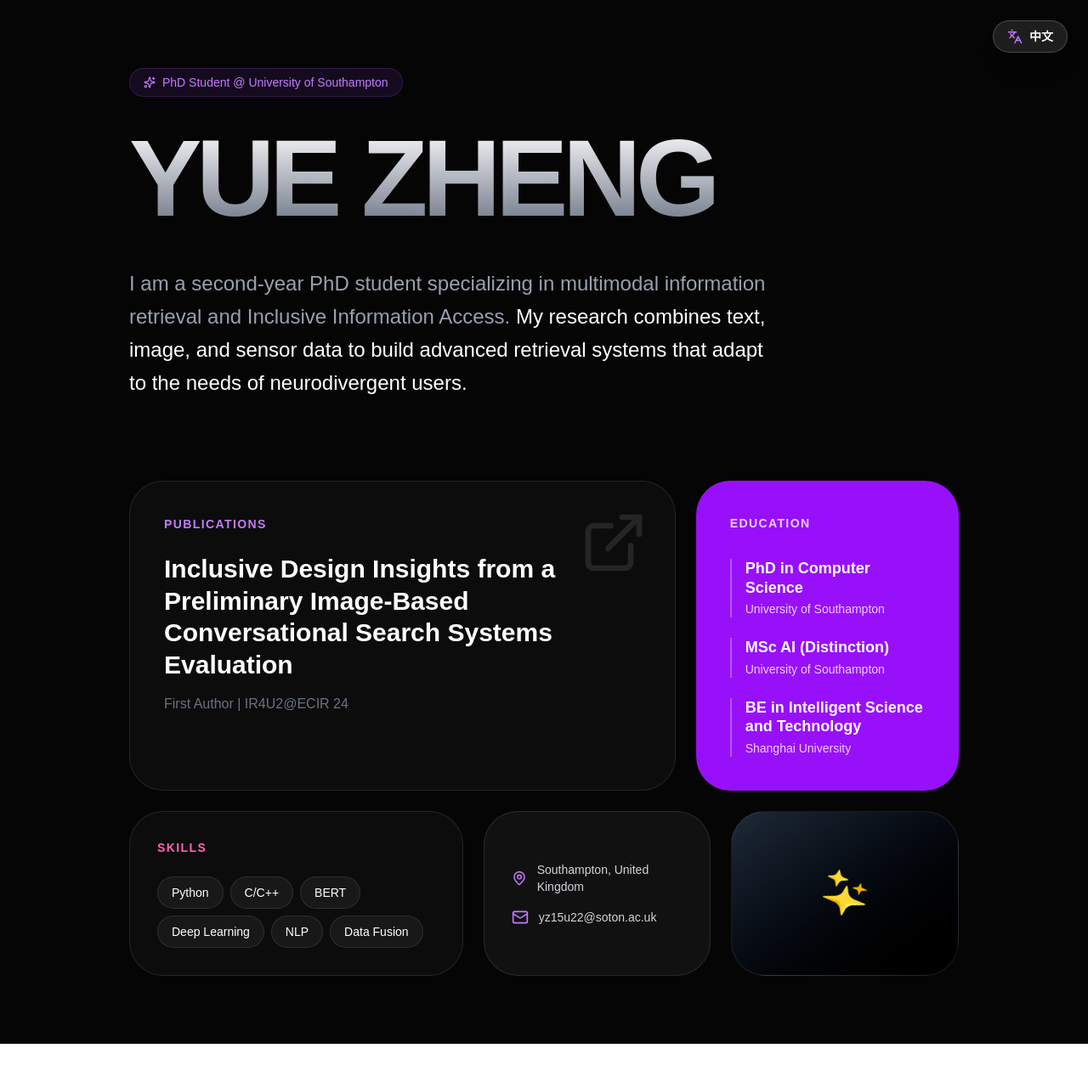
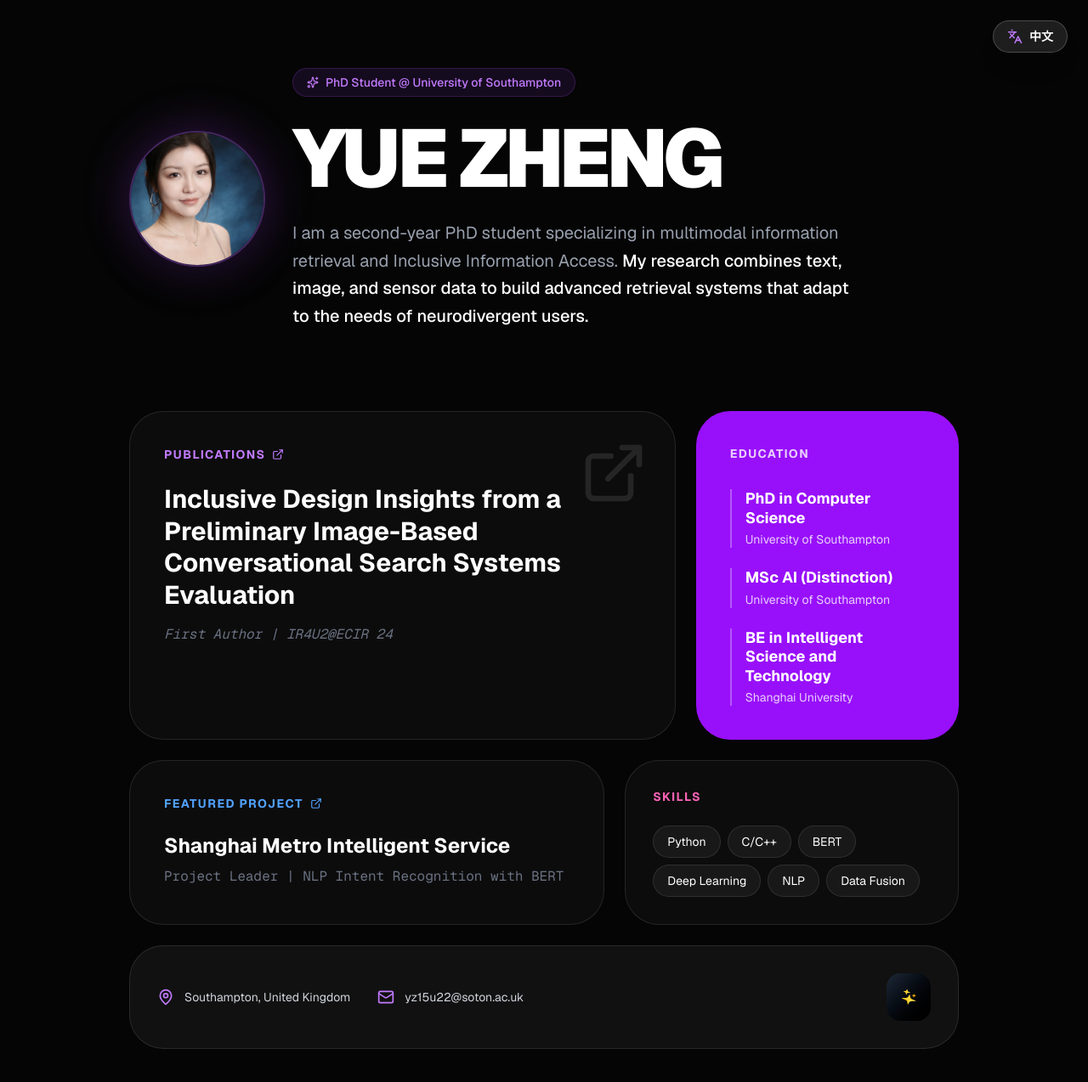
Before and after one commit to zyesj/yue-homepage, a Next.js app: page / in a window 1280 px wide. Shown: the top 1274 px of the page at 85% size. Before the commit the page ends 1229 px from the top, so only its background shows below. Built offline with nearby package versions, Linux system fonts and the light colour scheme.

Commit message:
feat: setup avatar, professional icons, and interactive project links

```diff
--- a/app/layout.tsx
+++ b/app/layout.tsx
@@ -2,7 +2,7 @@ import type { Metadata } from "next";
 import { Geist, Geist_Mono } from "next/font/google";
 import "./globals.css";
 
-
+// 保持原有的字体配置，确保网页美观
 const geistSans = Geist({
   variable: "--font-geist-sans",
   subsets: ["latin"],
@@ -13,21 +13,20 @@ const geistMono = Geist_Mono({
   subsets: ["latin"],
 });
 
-// app/layout.tsx
 export const metadata: Metadata = {
-  // 基础标题和描述
-  title: "Yue Zheng | 郑悦 ",
+  // 1. 基础 SEO 配置
+  title: "Yue Zheng | 郑悦 | PhD in Multimodal AI",
   description: "Personal website of Yue Zheng (郑悦), a PhD student at University of Southampton specializing in Multimodal AI and Inclusive Design.",
 
-  // 图标全家桶配置
+  // 2. 图标全家桶配置 (解决标签页图标不换的问题)
   icons: {
     icon: [
-      { url: '/favicon.ico' }, // 基础图标
+      { url: '/favicon.ico' },
       { url: '/favicon-16x16.png', sizes: '16x16', type: 'image/png' },
       { url: '/favicon-32x32.png', sizes: '32x32', type: 'image/png' },
     ],
     apple: [
-      { url: '/apple-touch-icon.png' }, // 苹果手机保存到桌面的图标
+      { url: '/apple-touch-icon.png' },
     ],
     other: [
       {
@@ -41,18 +40,21 @@ export const metadata: Metadata = {
     ],
   },
 
-// PWA 配置文件
+  // 3. PWA 配置文件
   manifest: '/site.webmanifest',
-}
+}; // <--- 这里的括号之前可能漏掉了
 
 export default function RootLayout({
   children,
 }: {
-  children: React.ReactNode
+  children: React.ReactNode;
 }) {
   return (
     <html lang="en">
-      <body>{children}</body>
+      {/* 将字体变量注入 body */}
+      <body className={`${geistSans.variable} ${geistMono.variable} antialiased`}>
+        {children}
+      </body>
     </html>
-  )
+  );
 }
--- a/app/page.tsx
+++ b/app/page.tsx
@@ -1,80 +1,14 @@
-// import Image from "next/image";
-
-// export default function Home() {
-//   return (
-//     <div className="flex min-h-screen items-center justify-center bg-zinc-50 font-sans dark:bg-black">
-//       <main className="flex min-h-screen w-full max-w-3xl flex-col items-center justify-between py-32 px-16 bg-white dark:bg-black sm:items-start">
-//         <Image
-//           className="dark:invert"
-//           src="/next.svg"
-//           alt="Next.js logo"
-//           width={100}
-//           height={20}
-//           priority
-//         />
-//         <div className="flex flex-col items-center gap-6 text-center sm:items-start sm:text-left">
-//           <h1 className="max-w-xs text-3xl font-semibold leading-10 tracking-tight text-black dark:text-zinc-50">
-//             To get started, edit the page.tsx file.
-//           </h1>
-//           <p className="max-w-md text-lg leading-8 text-zinc-600 dark:text-zinc-400">
-//             Looking for a starting point or more instructions? Head over to{" "}
-//             <a
-//               href="https://vercel.com/templates?framework=next.js&utm_source=create-next-app&utm_medium=appdir-template-tw&utm_campaign=create-next-app"
-//               className="font-medium text-zinc-950 dark:text-zinc-50"
-//             >
-//               Templates
-//             </a>{" "}
-//             or the{" "}
-//             <a
-//               href="https://nextjs.org/learn?utm_source=create-next-app&utm_medium=appdir-template-tw&utm_campaign=create-next-app"
-//               className="font-medium text-zinc-950 dark:text-zinc-50"
-//             >
-//               Learning
-//             </a>{" "}
-//             center.
-//           </p>
-//         </div>
-//         <div className="flex flex-col gap-4 text-base font-medium sm:flex-row">
-//           <a
-//             className="flex h-12 w-full items-center justify-center gap-2 rounded-full bg-foreground px-5 text-background transition-colors hover:bg-[#383838] dark:hover:bg-[#ccc] md:w-[158px]"
-//             href="https://vercel.com/new?utm_source=create-next-app&utm_medium=appdir-template-tw&utm_campaign=create-next-app"
-//             target="_blank"
-//             rel="noopener noreferrer"
-//           >
-//             <Image
-//               className="dark:invert"
-//               src="/vercel.svg"
-//               alt="Vercel logomark"
-//               width={16}
-//               height={16}
-//             />
-//             Deploy Now
-//           </a>
-//           <a
-//             className="flex h-12 w-full items-center justify-center rounded-full border border-solid border-black/[.08] px-5 transition-colors hover:border-transparent hover:bg-black/[.04] dark:border-white/[.145] dark:hover:bg-[#1a1a1a] md:w-[158px]"
-//             href="https://nextjs.org/docs?utm_source=create-next-app&utm_medium=appdir-template-tw&utm_campaign=create-next-app"
-//             target="_blank"
-//             rel="noopener noreferrer"
-//           >
-//             Documentation
-//           </a>
-//         </div>
-//       </main>
-//     </div>
-//   );
-// }
-
 "use client";
 import { useState, useEffect } from 'react';
 import { motion } from 'framer-motion';
 import { Languages, Mail, MapPin, Sparkles, ExternalLink } from 'lucide-react';
-import { content } from '../data'; // 注意这里改成了 ../data
+import { content } from '../data';
 
 export default function Home() {
   const [lang, setLang] = useState<'en' | 'cn'>('en');
   const t = content[lang];
 
-  // --- 在这里插入郑悦博士的专属逻辑 ---
+  // 动态修改浏览器标签页标题
   useEffect(() => {
     if (lang === 'cn') {
       document.title = "郑悦 | 多模态 AI 博士生";
@@ -82,7 +16,7 @@ export default function Home() {
       document.title = "Yue Zheng | PhD in Multimodal AI";
     }
   }, [lang]);
-  // --------------------------------
+
   return (
     <main className="min-h-screen bg-[#050505] text-white font-sans selection:bg-purple-500/30 overflow-x-hidden">
       {/* 语言切换按钮 */}
@@ -97,42 +31,68 @@ export default function Home() {
       </nav>
 
       <div className="max-w-5xl mx-auto px-6 py-20">
-        {/* Header Section */}
-        <section className="mb-24">
+        {/* Header Section - 包含头像 */}
+        <section className="mb-24 flex flex-col md:flex-row items-center gap-8 text-center md:text-left">
           <motion.div
-            initial={{ opacity: 0, scale: 0.9 }} animate={{ opacity: 1, scale: 1 }}
-            className="inline-flex items-center gap-2 bg-purple-500/10 text-purple-400 px-4 py-1.5 rounded-full text-sm font-medium mb-8 border border-purple-500/20"
+            initial={{ opacity: 0, scale: 0.5 }}
+            animate={{ opacity: 1, scale: 1 }}
+            className="relative w-32 h-32 md:w-40 md:h-40 flex-shrink-0"
+          >
+            <div className="absolute -inset-2 bg-purple-500/20 rounded-full blur-xl"></div>
+            <div className="relative w-full h-full rounded-full border-2 border-purple-500/30 overflow-hidden shadow-2xl bg-zinc-900">
+              <img
+                src="/avatar.jpg"
+                alt="Zheng Yue"
+                className="w-full h-full object-cover"
+              />
+            </div>
+          </motion.div>
+
+          <div>
+            <motion.div
+              initial={{ opacity: 0, scale: 0.9 }}
+              animate={{ opacity: 1, scale: 1 }}
+              className="inline-flex items-center gap-2 bg-purple-500/10 text-purple-400 px-4 py-1.5 rounded-full text-sm font-medium mb-6 border border-purple-500/20"
             >
               <Sparkles size={14} /> {t.title}
             </motion.div>
 
             <motion.h1
-            key={lang}
-            initial={{ opacity: 0, x: -20 }} animate={{ opacity: 1, x: 0 }}
-            className="text-7xl md:text-9xl font-black tracking-tighter mb-10 bg-gradient-to-b from-white to-gray-500 bg-clip-text text-transparent"
+              initial={{ opacity: 0, y: 20 }}
+              animate={{ opacity: 1, y: 0 }}
+              className="text-6xl md:text-8xl font-black mb-6 tracking-tighter text-white"
             >
               {t.name}
             </motion.h1>
 
-          <p className="text-xl md:text-2xl text-gray-400 max-w-3xl leading-relaxed font-light">
+            <p className="text-xl text-gray-400 max-w-2xl leading-relaxed">
               {t.about} <span className="text-white font-medium">{t.research}</span>
             </p>
+          </div>
         </section>
 
         {/* Bento Grid */}
         <div className="grid grid-cols-1 md:grid-cols-12 gap-6">
-          {/* Publication Card */}
-          <motion.div
+
+          {/* Publication Card - 改为可跳转链接 */}
+          <motion.a
+            href={t.pubLink}
+            target="_blank"
+            rel="noopener noreferrer"
             whileHover={{ y: -5 }}
-            className="md:col-span-8 bg-white/[0.03] border border-white/10 p-8 md:p-10 rounded-[2.5rem] relative overflow-hidden group"
+            className="md:col-span-8 bg-white/[0.03] border border-white/10 p-8 md:p-10 rounded-[2.5rem] relative overflow-hidden group cursor-pointer block"
           >
             <div className="absolute top-0 right-0 p-8 opacity-10 group-hover:opacity-30 transition-opacity">
               <ExternalLink size={80} />
             </div>
-            <h2 className="text-sm uppercase tracking-widest text-purple-400 font-bold mb-6">{t.publications}</h2>
-            <h3 className="text-2xl md:text-3xl font-bold mb-4 leading-tight">{t.pubTitle}</h3>
-            <p className="text-gray-500 font-mono">{t.pubDetail}</p>
-          </motion.div>
+            <h2 className="text-sm uppercase tracking-widest text-purple-400 font-bold mb-6 flex items-center gap-2">
+              {t.publications} <ExternalLink size={14} />
+            </h2>
+            <h3 className="text-2xl md:text-3xl font-bold mb-4 leading-tight group-hover:text-purple-300 transition-colors">
+              {t.pubTitle}
+            </h3>
+            <p className="text-gray-500 font-mono italic">{t.pubDetail}</p>
+          </motion.a>
 
           {/* Education Card */}
           <motion.div
@@ -150,7 +110,23 @@ export default function Home() {
             </div>
           </motion.div>
 
-          {/* Skills / Tech Stack */}
+          {/* Project Card - 上海地铁项目链接 */}
+          <motion.a
+            href={t.projectLink}
+            target="_blank"
+            whileHover={{ y: -5 }}
+            className="md:col-span-7 bg-white/[0.03] border border-white/10 p-8 md:p-10 rounded-[2.5rem] relative group cursor-pointer block"
+          >
+            <h2 className="text-sm uppercase tracking-widest text-blue-400 font-bold mb-6 flex items-center gap-2">
+              FEATURED PROJECT <ExternalLink size={14} />
+            </h2>
+            <h3 className="text-2xl font-bold mb-2 group-hover:text-blue-300 transition-colors">
+              {t.projectTitle}
+            </h3>
+            <p className="text-gray-500 font-mono">{t.projectDetail}</p>
+          </motion.a>
+
+          {/* Skills Card */}
           <div className="md:col-span-5 bg-white/[0.03] border border-white/10 p-8 rounded-[2.5rem]">
             <h2 className="text-sm uppercase tracking-widest text-pink-400 font-bold mb-6">{t.skills}</h2>
             <div className="flex flex-wrap gap-2">
@@ -162,9 +138,9 @@ export default function Home() {
             </div>
           </div>
 
-          {/* Info Card */}
-          <div className="md:col-span-7 grid grid-cols-1 sm:grid-cols-2 gap-6">
-            <div className="bg-white/5 border border-white/10 p-8 rounded-[2.5rem] flex flex-col justify-center gap-4">
+          {/* Contact Card */}
+          <div className="md:col-span-12 bg-white/5 border border-white/10 p-8 rounded-[2.5rem] flex flex-col md:flex-row justify-between items-center gap-6">
+            <div className="flex flex-col md:flex-row gap-8 items-center">
               <div className="flex items-center gap-3 text-gray-300">
                 <MapPin size={20} className="text-purple-400" />
                 <span className="text-sm">{t.location}</span>
@@ -174,12 +150,8 @@ export default function Home() {
                 <span className="text-sm">yz15u22@soton.ac.uk</span>
               </div>
             </div>
-            <div className="bg-gradient-to-br from-gray-800 to-black border border-white/10 p-8 rounded-[2.5rem] flex items-center justify-center">
-              <motion.div
-                animate={{ rotate: 360 }}
-                transition={{ duration: 20, repeat: Infinity, ease: "linear" }}
-                className="text-5xl"
-              >
+            <div className="bg-gradient-to-br from-gray-800 to-black p-4 rounded-2xl">
+               <motion.div animate={{ rotate: 360 }} transition={{ duration: 20, repeat: Infinity, ease: "linear" }}>
                  ✨
                </motion.div>
             </div>
--- a/data.ts
+++ b/data.ts
@@ -15,6 +15,10 @@ export const content = {
     ],
     pubTitle: "Inclusive Design Insights from a Preliminary Image-Based Conversational Search Systems Evaluation",
     pubDetail: "First Author | IR4U2@ECIR 24",
+    pubLink: "https://ceur-ws.org/Vol-3989/paper-08.pdf",
+    projectTitle: "Shanghai Metro Intelligent Service",
+    projectDetail: "Project Leader | NLP Intent Recognition with BERT",
+    projectLink: "https://github.com/CelineHuangdz/MetroRobot",
     techSkills: ["Python", "C/C++", "BERT", "Deep Learning", "NLP", "Data Fusion"]
   },
   cn: {
@@ -33,6 +37,10 @@ export const content = {
     ],
     pubTitle: "基于图像对话搜索系统初步评估的包容性设计见解",
     pubDetail: "第一作者 | 发表至 ECIR 2024",
+    pubLink: "https://ceur-ws.org/Vol-3989/paper-08.pdf",
+    projectTitle: "上海地铁智能客运服务系统",
+    projectDetail: "项目负责人 | 基于 BERT 的 NLP 意图识别",
+    projectLink: "https://github.com/CelineHuangdz/MetroRobot",
     techSkills: ["Python", "C/C++", "BERT", "深度学习", "自然语言处理", "数据融合"]
   }
 };
```
Lines whose indentation alone changed are shown as unchanged.
